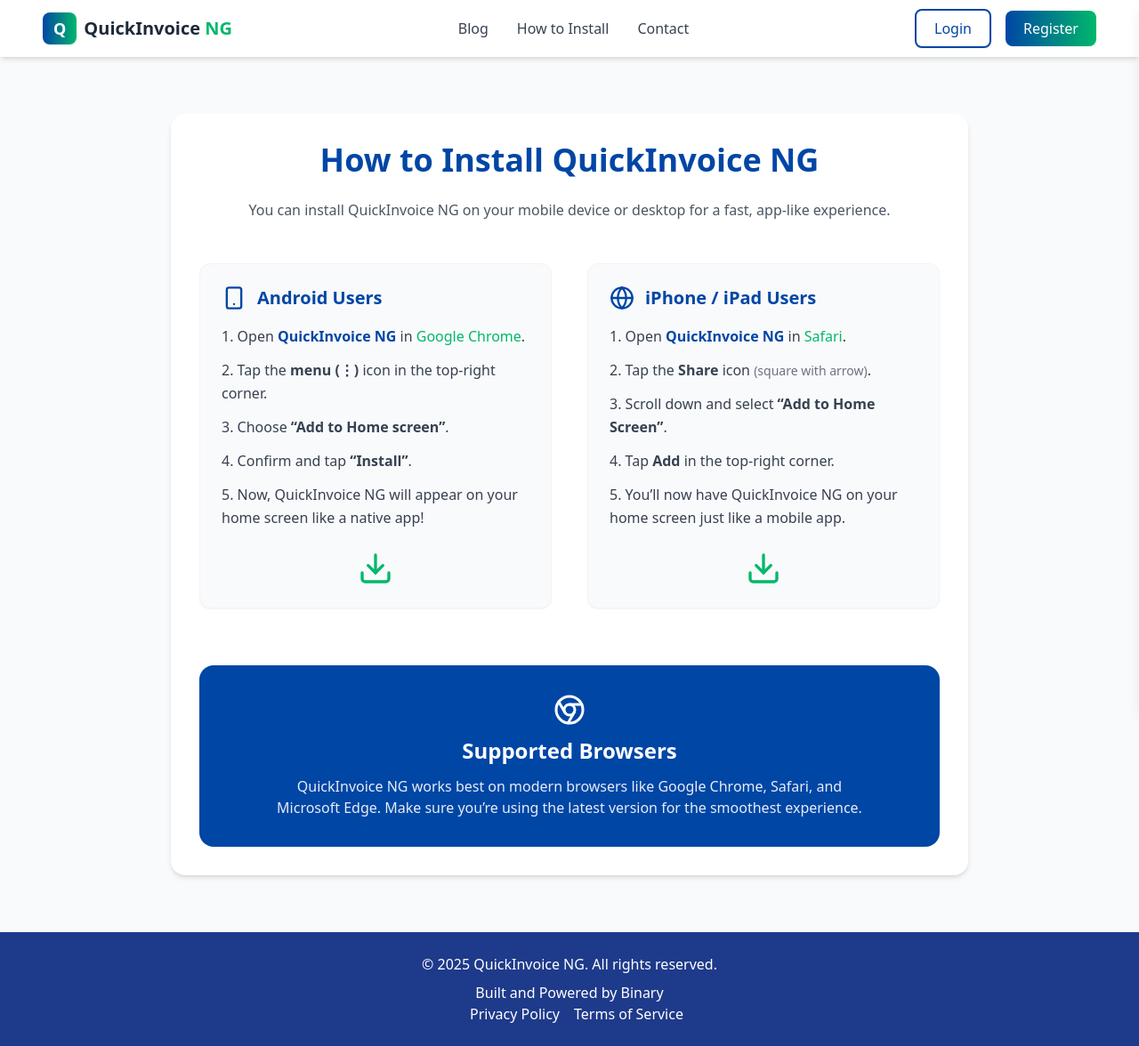
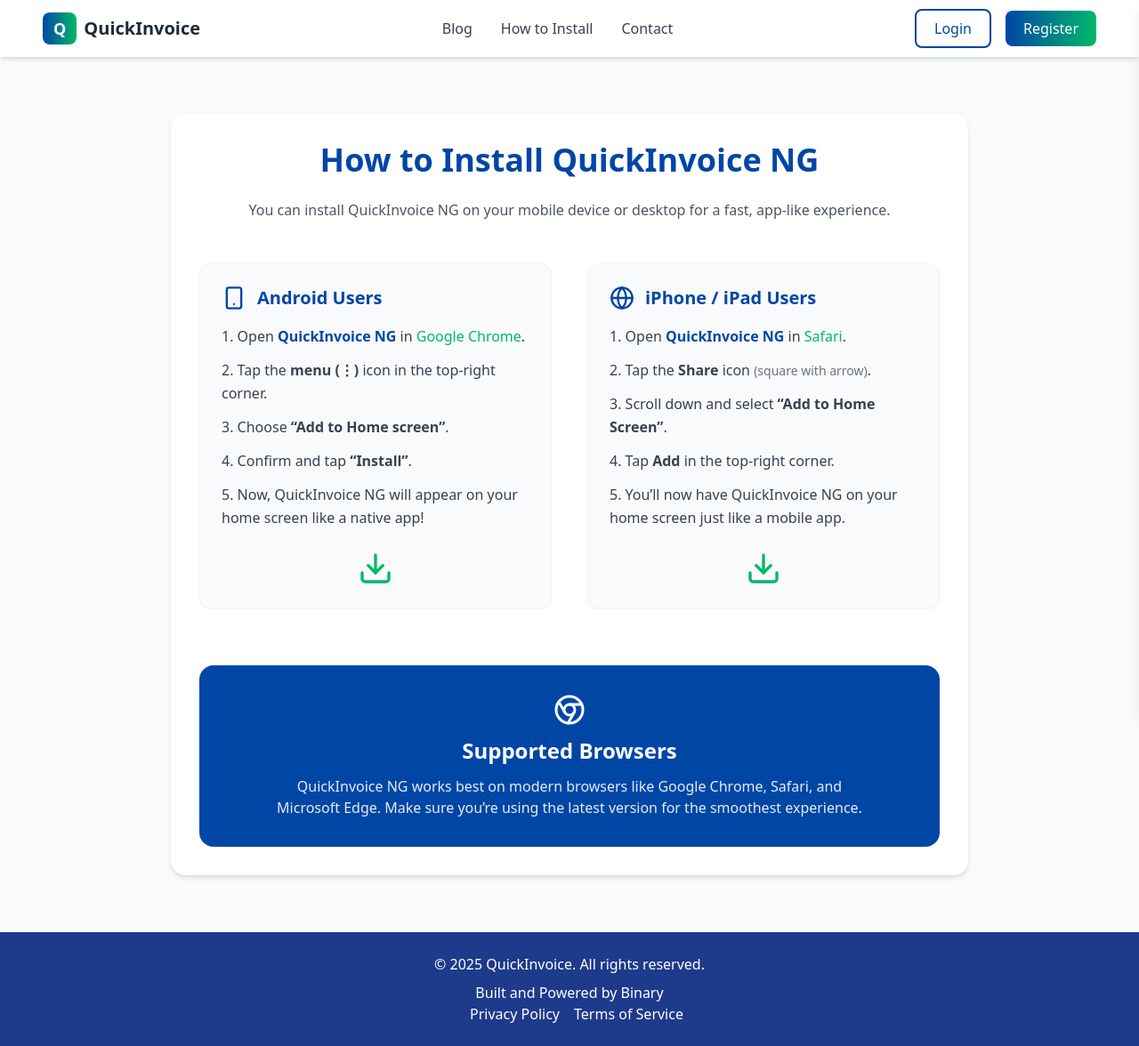
Before and after one commit to Ademolah/QuickInvoiceFrontend, a React (Create React App) app: page /how in a window 1280 px wide. Shown: the whole page at 89% size. Built offline with nearby package versions, Linux system fonts and the light colour scheme.

Commit message:
updated logo

```diff
--- a/src/components/Footer.jsx
+++ b/src/components/Footer.jsx
@@ -1,7 +1,7 @@
 export default function Footer() {
   return (
     <footer className="bg-blue-900 text-white py-6 text-center">
-      <p>© {new Date().getFullYear()} QuickInvoice NG. All rights reserved.</p>
+      <p>© {new Date().getFullYear()} QuickInvoice. All rights reserved.</p>
       <div className="mt-2 space-x-4">
         <p>Built and Powered by Binary</p>
         <a href="/privacy" className="hover:underline">Privacy Policy</a>
--- a/src/components/Navbar.jsx
+++ b/src/components/Navbar.jsx
@@ -29,7 +29,7 @@ export default function Navbar() {
             <Link to="/">
             QuickInvoice
             </Link>
-            <span className="text-[#00B86B]"> NG</span>
+            {/* <span className="text-[#00B86B]"> NG</span> */}
           </h1>
         </motion.div>
 
```
